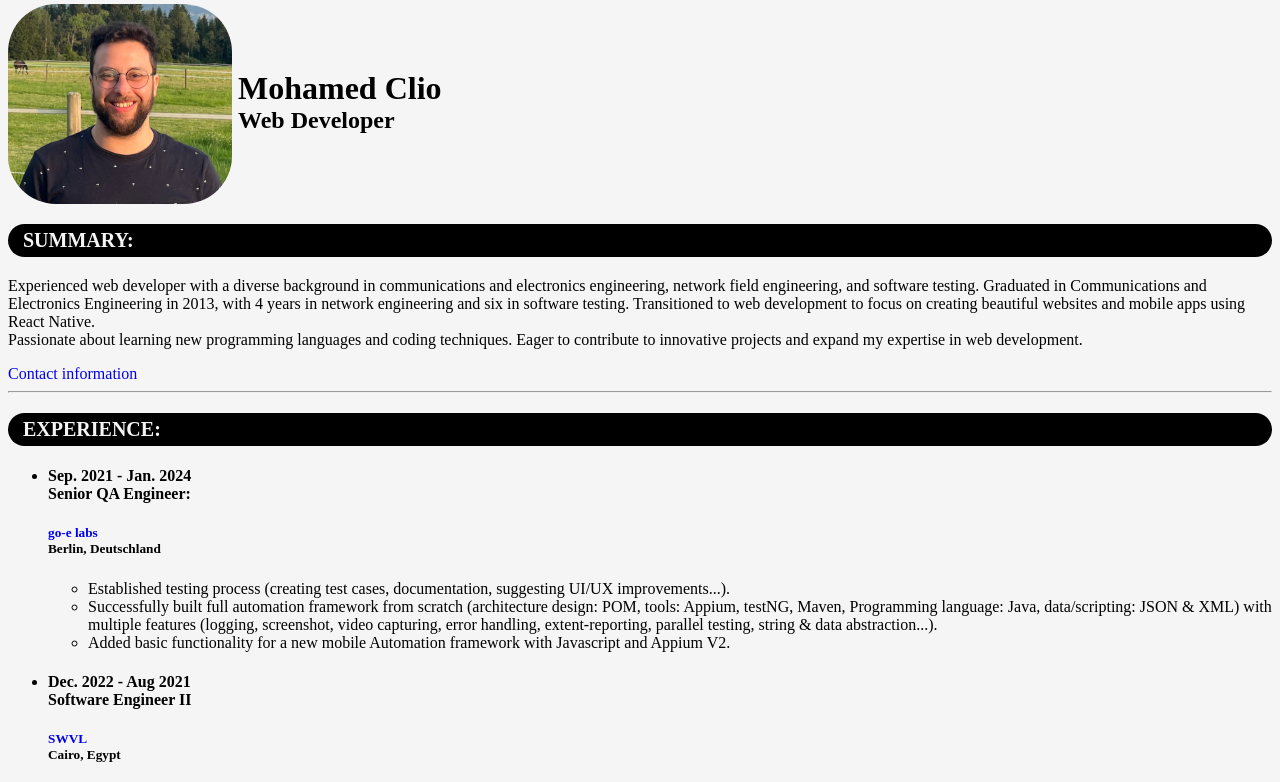
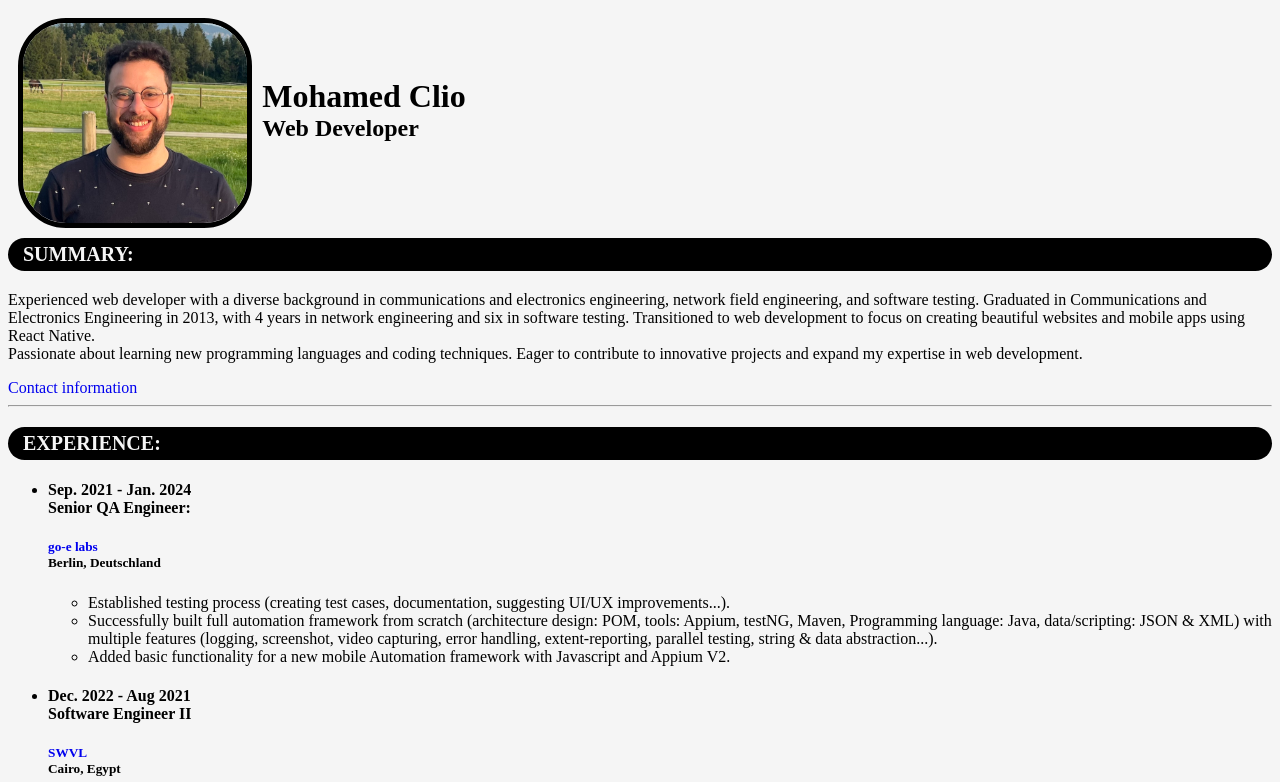
Before and after one commit to MohamedClio/basic-html-cv, a plain HTML site: page index.html in a window 1280 px wide. Shown: the top 782 px of the page. Drawn offline with Linux system fonts and the light colour scheme.

Commit message:
using float and position to edit profile and add border to image

```diff
--- a/index.html
+++ b/index.html
@@ -8,15 +8,15 @@
   </head>
   <body>
     <div id="about-dev">
+      <img
+        height="200px"
+        src="./assets/profile.jpg"
+        alt="a personal image of me"
+        id="profile-picture"
+      />
       <h1 class="name" id="mohamed">Mohamed Clio</h1>
       <h2 class="name">Web Developer</h2>
     </div>
-    <img
-      height="200px"
-      src="./assets/profile.jpg"
-      alt="a personal image of me"
-      id="profile-picture"
-    />
 
     <h3 class="section">SUMMARY:</h3>
     <p>
--- a/style.css
+++ b/style.css
@@ -1,14 +1,18 @@
 #profile-picture {
   border-radius: 3rem;
-  margin-top: -150px;
-  vertical-align: middle;
+  float: left;
+  border: 5px solid black;
+  margin: 10px;
+}
+#mohamed {
+  display: inline-block;
+  margin-top: 70px;
 }
 .name {
-  font-weight: 900;
-  margin: 0px 0px 0px 230px;
-  color: black;
+  margin: 0;
 }
 .section {
+  clear: left;
   background-color: black;
   color: whitesmoke;
   font-size: 1.25rem;
@@ -31,6 +35,3 @@ ul {
 a {
   text-decoration: none;
 }
-#about-dev {
-  margin: 70px 0px 20px 0px;
-}
```
